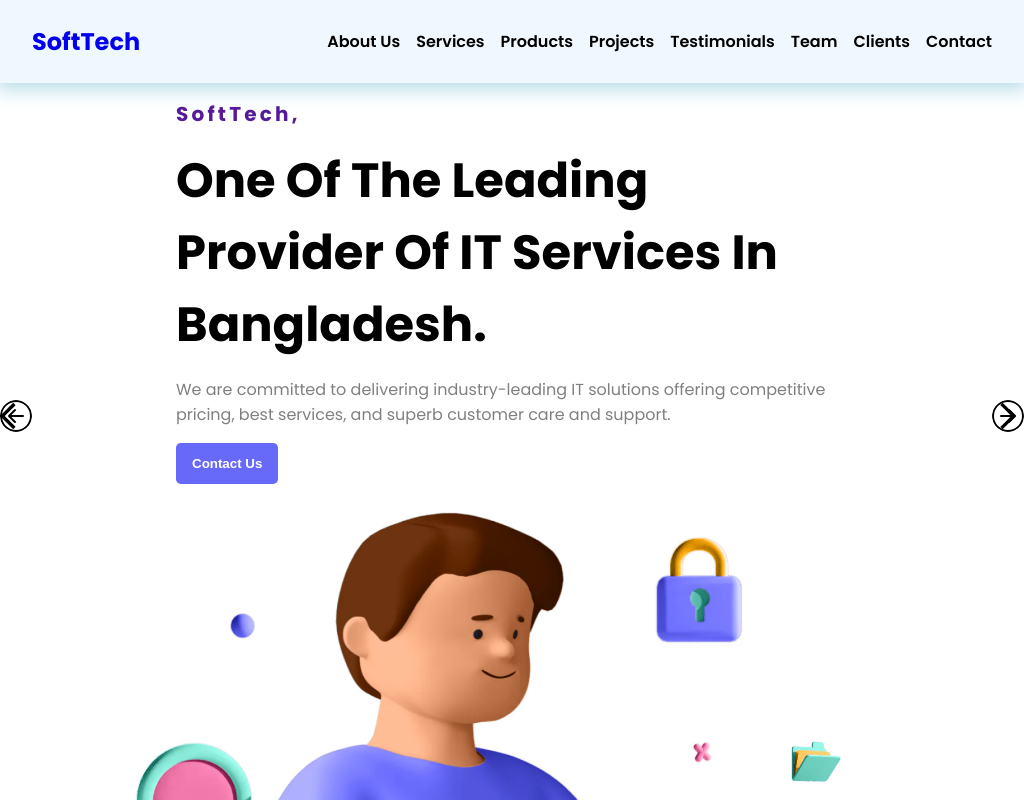
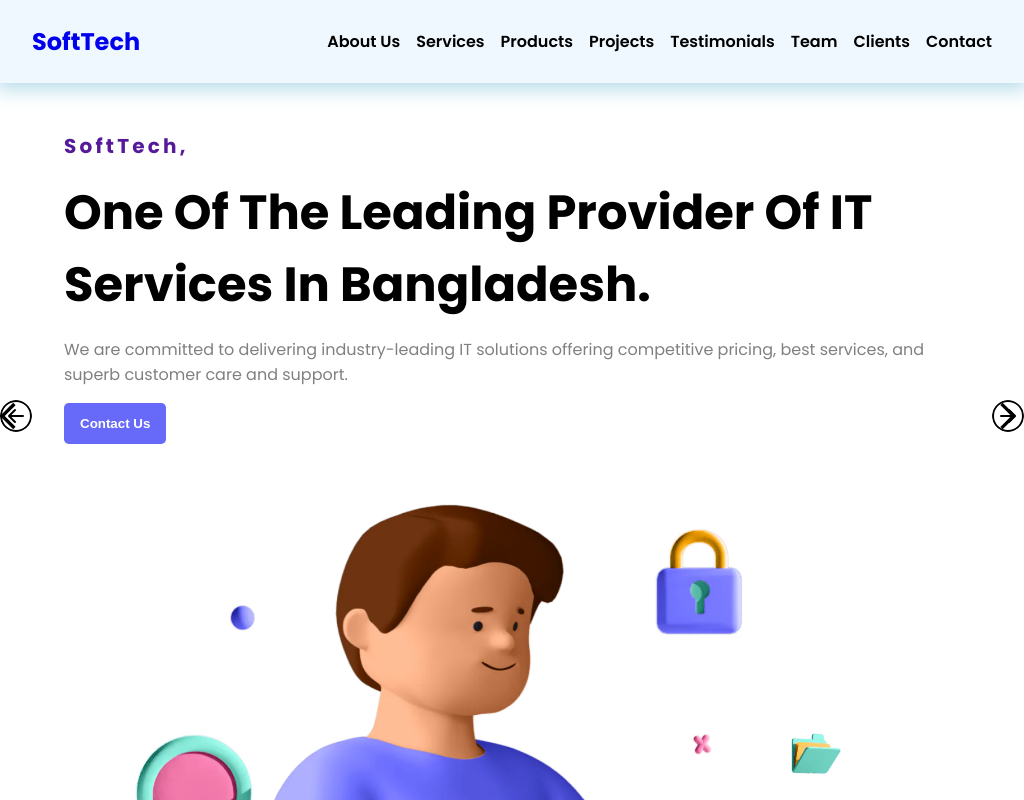
Before and after one commit to Nahid51/task-based-round, a React (Vite) app: page / in a window 1024 px wide. Shown: the top 800 px of the page. Built offline with nearby package versions, Linux system fonts and the light colour scheme; the HTML template or start-up script is replaced by a standard one.

Commit message:
modified some code

```diff
--- a/src/styles/hero.scss
+++ b/src/styles/hero.scss
@@ -84,6 +84,11 @@
             align-items: center;
             justify-content: space-between;
 
+            .heroText {
+                margin: 2rem 3rem;
+
+            }
+
             .heroImage {
                 text-align: center;
 
--- a/src/styles/question.scss
+++ b/src/styles/question.scss
@@ -1,5 +1,6 @@
 .questionInMindBg {
     background: linear-gradient(to left top, #6769F8, #6f4e94) !important;
+    margin-top: 10rem;
 
     .questionSection {
 
@@ -40,6 +41,7 @@
 
 @media only screen and (min-width: 769px) and (max-width: 1080px) {
     .questionInMindBg {
+        margin-top: 5rem;
 
         .questionSection {
 
@@ -54,6 +56,7 @@
 
 @media only screen and (max-width: 768px) {
     .questionInMindBg {
+        margin-top: 5rem;
 
         .questionSection {
 
```
